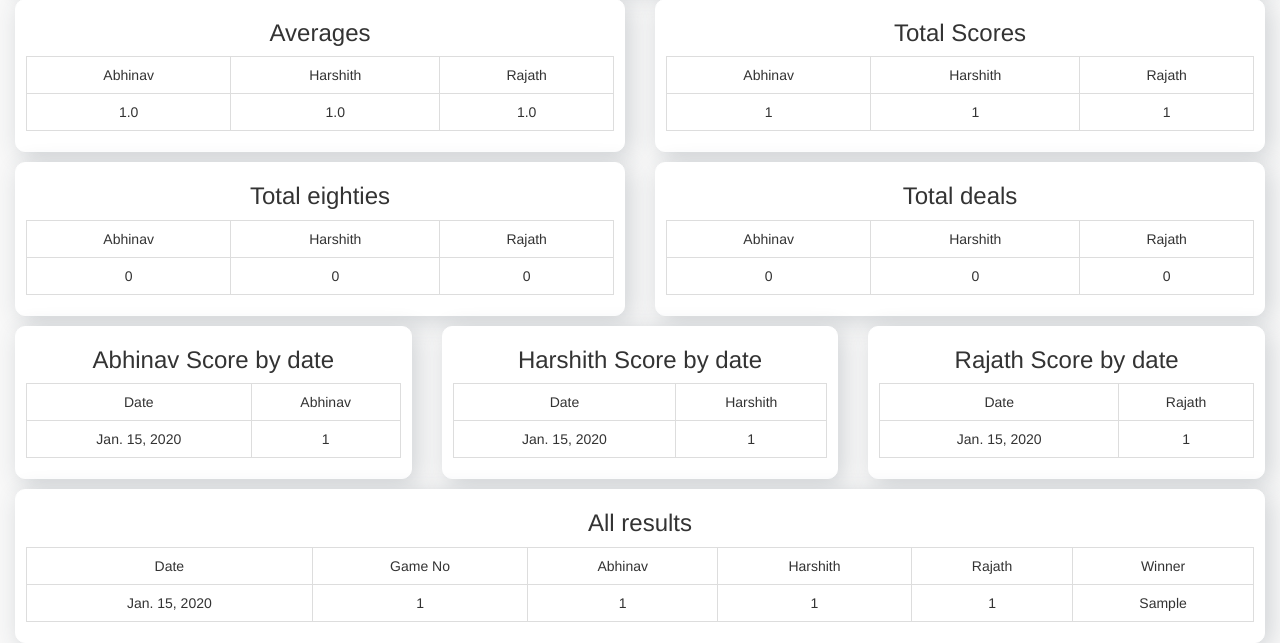
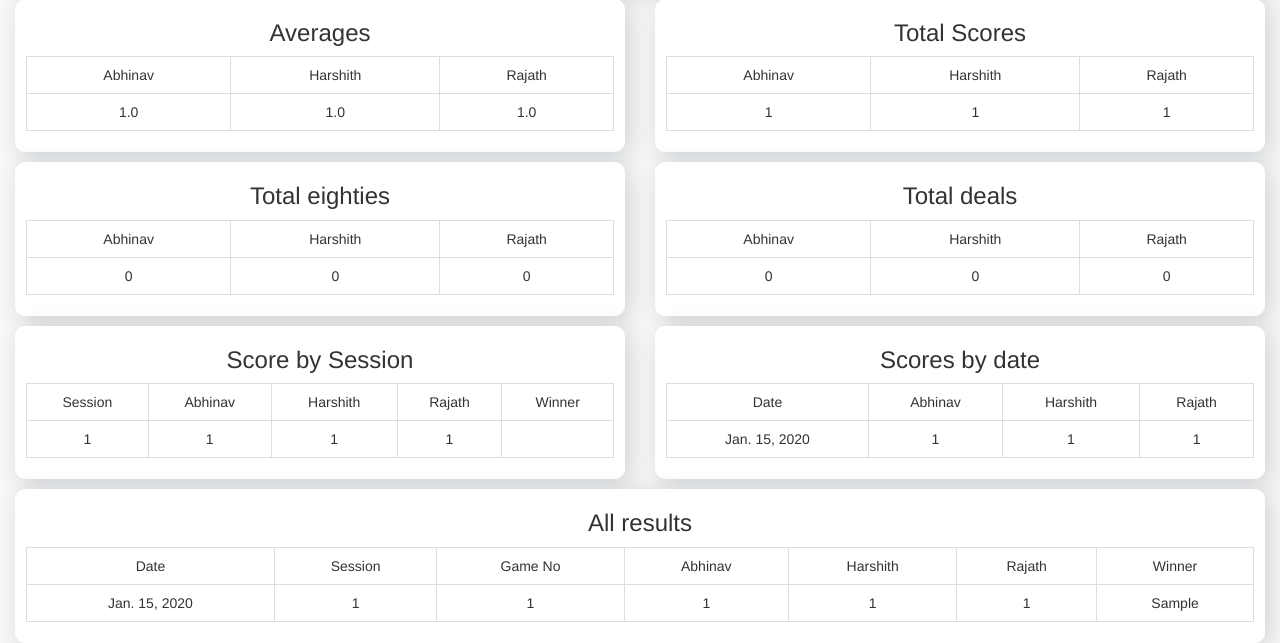
Before and after one commit to Rajath13/scoreboard, a Django app: page /results/ in a window 1280 px wide. Shown: the part 307-950 px from the top of the page. Run offline with Django 3.2, Linux system fonts and the light colour scheme; tables that the repository leaves empty hold one stand-in row (values such as "Sample post"); some libraries are stand-ins or nearby versions.

Commit message:
Added session field

```diff
--- a/score/models.py
+++ b/score/models.py
@@ -8,6 +8,7 @@ class Scores(models.Model):
     """Model for the scoreboard"""
     Game_No = models.AutoField(primary_key=True)
     Date = models.DateField(default=date.today)
+    Session = models.IntegerField(default=0)
     Abhinav = models.IntegerField()
     Harshith = models.IntegerField()
     Rajath = models.IntegerField()
--- a/score/templates/score/results.html
+++ b/score/templates/score/results.html
@@ -97,52 +97,53 @@
             </table>
         </div>
     </div>
-    <div class="  col-xs-12 col-sm-4 col-md-4 col-lg-4">
+    <div class="col-xs-12 col-sm-6 col-md-6 col-lg-6">
         <div class="card">
-            <h3 class="text-center">Abhinav Score by date</h3>
+            <h3 class="text-center">Score by Session</h3>
             <table class="table table-responsive table-bordered">
                 <tr>
-                    <td>Date</td>
+                    <td>Session</td>
                     <td>Abhinav</td>
+                    <td>Harshith</td>
+                    <td>Rajath</td>
+                    <td>Winner</td>
                 </tr>
-                {% for score in abhinav_sum_date %}
+                {% for score in sum_session %}
                     <tr>
-                        <td>{{ score.Date }}</td>
+                        <td>{{ score.Session }}</td>
                         <td>{{ score.Abhinav__sum }}</td>
+                        <td>{{ score.Harshith__sum }}</td>
+                        <td>{{ score.Rajath__sum }}</td>
+                        <td>
+                            {% if score.Abhinav__sum < score.Harshith__sum and score.Abhinav__sum < score.Rajath__sum %}
+                                Abhinav
+                            {% elif score.Harshith__sum < score.Abhinav__sum and score.Harshith__sum < score.Rajath__sum %}
+                                Harshith
+                            {% elif score.Rajath__sum < score.Abhinav__sum and score.Rajath__sum < score.Harshith__sum %}
+                                Rajath
+                            {% endif %}
+                        </td>
                     </tr>
                 {% endfor %}
             </table>
         </div>
     </div>
-    <div class="col-xs-12 col-sm-4 col-md-4 col-lg-4">
+    <div class="col-xs-12 col-sm-6 col-md-6 col-lg-6">
         <div class="card">
-            <h3 class="text-center">Harshith Score by date</h3>
+            <h3 class="text-center">Scores by date</h3>
             <table class="table table-responsive table-bordered">
                 <tr>
                     <td>Date</td>
+                    <td>Abhinav</td>
                     <td>Harshith</td>
-                </tr>
-                {% for scores in harshith_sum_date %}
-                    <tr>
-                        <td>{{ scores.Date}}</td>
-                        <td>{{ scores.Harshith__sum }} </td>
-                    </tr>
-                {% endfor %}
-            </table>
-        </div>
-    </div>
-    <div class="col-xs-12 col-sm-4 col-md-4 col-lg-4">
-        <div class="card">
-            <h3 class="text-center">Rajath Score by date</h3>
-            <table class="table table-responsive table-bordered">
-                <tr>
-                    <td>Date</td>
                     <td>Rajath</td>
                 </tr>
-                {% for scores in rajath_sum_date %}
+                {% for score in sum_date %}
                     <tr>
-                        <td>{{ scores.Date}}</td>
-                        <td>{{ scores.Rajath__sum }} </td>
+                        <td>{{ score.Date }}</td>
+                        <td>{{ score.Abhinav__sum }}</td>
+                        <td>{{ score.Harshith__sum }}</td>
+                        <td>{{ score.Rajath__sum }}</td>
                     </tr>
                 {% endfor %}
             </table>
@@ -154,6 +155,7 @@
             <table class="table table-responsive table-bordered" id="all-results">
                 <tr>
                     <td>Date</td>
+                    <td>Session</td>
                     <td>Game No</td>
                     <td>Abhinav</td>
                     <td>Harshith</td>
@@ -163,6 +165,7 @@
                 {% for scores in all_scores %}
                     <tr>
                         <td>{{ scores.Date}}</td>
+                        <td>{{ scores.Session }}</td>
                         <td>{{ scores.Game_No}} </td>
                         <td>{{ scores.Abhinav }} </td>
                         <td>{{ scores.Harshith }} </td>
--- a/score/views.py
+++ b/score/views.py
@@ -10,7 +10,7 @@ from .models import Scores
 class ScoresCreate(CreateView):
     """ View for the form on Scores Model"""
     model = Scores
-    fields = ['Abhinav', 'Harshith', 'Rajath', 'Winner', 'deal']
+    fields = ['Session', 'Abhinav', 'Harshith', 'Rajath', 'Winner', 'deal']
 
 def results(request):
     """ Results view"""
@@ -22,9 +22,12 @@ def results(request):
     abhinav_sum = Scores.objects.aggregate(Sum('Abhinav'))
     harshith_sum = Scores.objects.aggregate(Sum('Harshith'))
     rajath_sum = Scores.objects.aggregate(Sum('Rajath'))
-    abhinav_sum_date = Scores.objects.values('Date').annotate(Sum('Abhinav'))
-    harshith_sum_date = Scores.objects.values('Date').annotate(Sum('Harshith'))
-    rajath_sum_date = Scores.objects.values('Date').annotate(Sum('Rajath'))
+    sum_date = Scores.objects.values('Date').annotate(
+        Sum('Abhinav'), Sum('Harshith'), Sum('Rajath')
+    )
+    sum_session = Scores.objects.values('Session').annotate(
+        Sum('Abhinav'), Sum('Harshith'), Sum('Rajath')
+    )
     abhinav_wins = Scores.objects.filter(Winner='Abhinav').count()
     harshith_wins = Scores.objects.filter(Winner='Harshith').count()
     rajath_wins = Scores.objects.filter(Winner='Rajath').count()
@@ -34,6 +37,9 @@ def results(request):
     abhinav_deals = Scores.objects.filter(deal='Y').filter(Winner='Abhinav').count()
     harshith_deals = Scores.objects.filter(deal='Y').filter(Winner='Harshith').count()
     rajath_deals = Scores.objects.filter(deal='Y').filter(Winner='Rajath').count()
+    abhinav_session_win = 0
+    harshith_session_win = 0
+    rajath_session_win = 0
 
     context = {
         'all_scores':all_scores,
@@ -53,8 +59,10 @@ def results(request):
         'abhinav_deals':abhinav_deals,
         'harshith_deals':harshith_deals,
         'rajath_deals':rajath_deals,
-        'abhinav_sum_date': abhinav_sum_date,
-        'harshith_sum_date' : harshith_sum_date,
-        'rajath_sum_date' : rajath_sum_date
+        'sum_date': sum_date,
+        "sum_session" : sum_session,
+        'abhinav_session_win': abhinav_session_win,
+        'harshith_session_win': harshith_session_win,
+        'rajath_session_win': rajath_session_win
     }
     return render(request, 'score/results.html', context=context)
```
Also changed, not shown: score/migrations/0004_scores_session.py (added).
